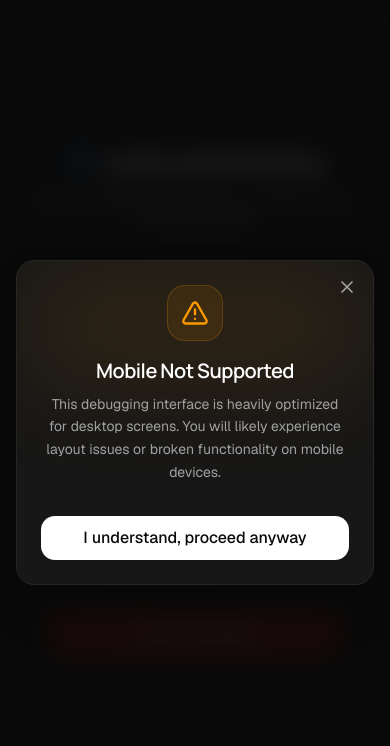
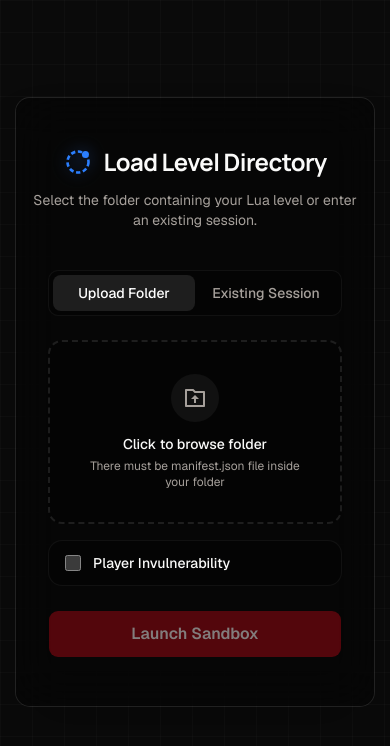
Before and after one commit to artiekra/pew-debug, a Next.js app in the folder frontend/: page / in a window 390 px wide. Shown: the top 746 px of the page. Built offline with nearby package versions, Linux system fonts and the light colour scheme.

Commit message:
optimize for mobile

```diff
--- a/frontend/app/layout.tsx
+++ b/frontend/app/layout.tsx
@@ -4,7 +4,6 @@ import "./globals.css"
 import { ThemeProvider } from "@/components/theme-provider"
 import { cn } from "@/lib/utils"
 import { TourProvider } from "@/components/tour"
-import { MobileWarning } from "@/components/mobile-warning"
 
 const manropeHeading = Manrope({
   subsets: ["latin"],
@@ -40,10 +39,7 @@ export default function RootLayout({
     >
       <body className="min-h-screen bg-neutral-950 font-sans text-neutral-50 selection:bg-primary/30">
         <ThemeProvider forcedTheme="dark">
-          <TourProvider>
-            {children}
-            <MobileWarning />
-          </TourProvider>
+          <TourProvider>{children}</TourProvider>
         </ThemeProvider>
       </body>
     </html>
--- a/frontend/components/SandboxView.tsx
+++ b/frontend/components/SandboxView.tsx
@@ -22,7 +22,51 @@ interface SandboxViewProps {
   gameUrl: string
 }
 
-const DEFAULT_LAYOUT: IJsonModel = {
+const MOBILE_LAYOUT: IJsonModel = {
+  global: {
+    tabEnableClose: true,
+    tabEnableRename: false,
+    tabSetEnableMaximize: true,
+    tabEnablePopout: true,
+    tabEnablePopoutFloatIcon: true,
+    tabEnablePopoutIcon: true,
+  },
+  borders: [],
+  layout: {
+    type: "row",
+    id: "root",
+    weight: 100,
+    children: [
+      {
+        type: "tabset",
+        weight: 100,
+        id: "sandbox-tabset",
+        children: [
+          {
+            type: "tab",
+            id: "sandbox-tab",
+            name: "Sandbox",
+            component: "sandbox",
+          },
+          {
+            type: "tab",
+            id: "memory-tab",
+            name: "Memory Tree",
+            component: "memory",
+          },
+          {
+            type: "tab",
+            id: "console-tab",
+            name: "Console",
+            component: "console",
+          },
+        ],
+      },
+    ],
+  },
+}
+
+const DESKTOP_LAYOUT: IJsonModel = {
   global: {
     tabEnableClose: true,
     tabEnableRename: false,
@@ -89,6 +133,39 @@ export const SandboxView = ({ gameUrl }: SandboxViewProps) => {
 
   const { setSteps, isTourCompleted, setIsTourCompleted } = useTour()
   const [isTourDialogOpen, setIsTourDialogOpen] = React.useState(false)
+  const [isPortrait, setIsPortrait] = useState(false)
+  const [isMobile, setIsMobile] = useState(false)
+
+  React.useEffect(() => {
+    if (typeof window === "undefined") return
+
+    const checkMobile = () => {
+      const mobile =
+        /Android|webOS|iPhone|iPad|iPod|BlackBerry|IEMobile|Opera Mini/i.test(
+          navigator.userAgent
+        )
+      const smallScreen = window.innerWidth <= 768
+      setIsMobile(mobile || smallScreen)
+      setIsPortrait(window.innerHeight > window.innerWidth)
+    }
+
+    checkMobile()
+    window.addEventListener("resize", checkMobile)
+
+    return () => window.removeEventListener("resize", checkMobile)
+  }, [])
+
+  React.useEffect(() => {
+    if (isMobile && isPortrait) {
+      if (
+        typeof screen !== "undefined" &&
+        screen.orientation &&
+        screen.orientation.lock
+      ) {
+        screen.orientation.lock("landscape").catch(() => {})
+      }
+    }
+  }, [isMobile, isPortrait])
 
   React.useEffect(() => {
     if (typeof window !== "undefined") {
@@ -168,7 +245,18 @@ export const SandboxView = ({ gameUrl }: SandboxViewProps) => {
     }
   }, [isTourCompleted])
 
-  const [model] = useState(() => Model.fromJson(DEFAULT_LAYOUT))
+  const [model] = useState(() => {
+    let isMobileDevice = false
+    if (typeof window !== "undefined") {
+      const mobile =
+        /Android|webOS|iPhone|iPad|iPod|BlackBerry|IEMobile|Opera Mini/i.test(
+          navigator.userAgent
+        )
+      const smallScreen = window.innerWidth <= 768
+      isMobileDevice = mobile || smallScreen
+    }
+    return Model.fromJson(isMobileDevice ? MOBILE_LAYOUT : DESKTOP_LAYOUT)
+  })
   const [, forceUpdate] = useState({})
   const tabStatesRef = React.useRef<Record<string, any>>({})
   const { showDebugInfo, pauseOnHoverOut } = useSettings()
@@ -334,10 +422,42 @@ export const SandboxView = ({ gameUrl }: SandboxViewProps) => {
       if (saved?.parentId && model.getNodeById(saved.parentId)) {
         targetId = saved.parentId
         location = DockLocation.CENTER
+      } else if (!isFloat && isMobile) {
+        const mainTabset = model.getNodeById("sandbox-tabset")
+        if (mainTabset) {
+          targetId = "sandbox-tabset"
+          location = DockLocation.CENTER
+        }
       }
 
       model.doAction(Actions.addTab(jsonNode, targetId, location, -1, true))
     }
+  }
+
+  if (isMobile && isPortrait) {
+    return (
+      <div className="flex h-[100dvh] w-full flex-col items-center justify-center bg-[var(--color-background)] p-6 text-center text-[var(--color-text)]">
+        <div className="mb-4 text-red-500">
+          <svg
+            className="h-12 w-12"
+            fill="none"
+            viewBox="0 0 24 24"
+            stroke="currentColor"
+          >
+            <path
+              strokeLinecap="round"
+              strokeLinejoin="round"
+              strokeWidth={2}
+              d="M12 18h.01M8 21h8a2 2 0 002-2V5a2 2 0 00-2-2H8a2 2 0 00-2 2v14a2 2 0 002 2z"
+            />
+          </svg>
+        </div>
+        <h2 className="mb-2 text-xl font-bold">Please Rotate Your Device</h2>
+        <p className="text-neutral-400">
+          The sandbox requires landscape mode to function correctly.
+        </p>
+      </div>
+    )
   }
 
   const hasSandbox = !!model.getNodeById("sandbox-tab")
--- a/frontend/components/mobile-warning.tsx
+++ /dev/null
@@ -1,95 +0,0 @@
-"use client"
-
-import { useState, useEffect } from "react"
-import { AlertTriangle, X } from "lucide-react"
-import { motion, AnimatePresence } from "motion/react"
-
-export function MobileWarning() {
-  const [show, setShow] = useState(false)
-  const [isMounted, setIsMounted] = useState(false)
-
-  useEffect(() => {
-    setIsMounted(true)
-    const dismissed = localStorage.getItem("mobile-warning-dismissed")
-    if (dismissed === "true") return
-
-    // Simple mobile detection by screen width and user agent
-    const isMobileDevice =
-      /Android|webOS|iPhone|iPad|iPod|BlackBerry|IEMobile|Opera Mini/i.test(
-        navigator.userAgent
-      )
-    const isSmallScreen = window.innerWidth <= 768
-
-    if (isMobileDevice || isSmallScreen) {
-      setShow(true)
-    }
-  }, [])
-
-  if (!isMounted) return null
-
-  const handleDismiss = () => {
-    localStorage.setItem("mobile-warning-dismissed", "true")
-    setShow(false)
-  }
-
-  return (
-    <AnimatePresence>
-      {show && (
-        <div className="fixed inset-0 z-[10000] flex items-center justify-center p-4">
-          {/* Backdrop */}
-          <motion.div
-            initial={{ opacity: 0 }}
-            animate={{ opacity: 1 }}
-            exit={{ opacity: 0 }}
-            className="absolute inset-0 bg-neutral-950/80 backdrop-blur-md"
-            onClick={handleDismiss}
-          />
-
-          {/* Modal */}
-          <motion.div
-            initial={{ opacity: 0, scale: 0.95, y: 20 }}
-            animate={{ opacity: 1, scale: 1, y: 0 }}
-            exit={{ opacity: 0, scale: 0.95, y: 20 }}
-            transition={{ type: "spring", bounce: 0, duration: 0.3 }}
-            className="relative w-full max-w-sm overflow-hidden rounded-2xl border border-neutral-800 bg-neutral-900 p-6 shadow-2xl"
-          >
-            {/* Ambient glow */}
-            <div className="pointer-events-none absolute top-0 left-1/2 h-32 w-full -translate-x-1/2 rounded-full bg-amber-500/10 blur-[50px]" />
-
-            <button
-              onClick={handleDismiss}
-              className="absolute top-4 right-4 z-10 text-neutral-400 transition-colors hover:text-white"
-              aria-label="Dismiss warning"
-            >
-              <X className="h-5 w-5" />
-            </button>
-
-            <div className="relative z-10 flex flex-col items-center space-y-4 text-center">
-              <div className="flex h-14 w-14 items-center justify-center rounded-2xl border border-amber-500/20 bg-amber-500/10 shadow-inner">
-                <AlertTriangle className="h-7 w-7 text-amber-500" />
-              </div>
-
-              <div className="space-y-2">
-                <h2 className="font-heading text-xl font-semibold tracking-tight text-white">
-                  Mobile Not Supported
-                </h2>
-                <p className="text-sm leading-relaxed text-neutral-400">
-                  This debugging interface is heavily optimized for desktop
-                  screens. You will likely experience layout issues or broken
-                  functionality on mobile devices.
-                </p>
-              </div>
-
-              <button
-                onClick={handleDismiss}
-                className="mt-4 w-full rounded-xl bg-white py-2.5 font-medium text-neutral-950 transition-colors hover:bg-neutral-200 focus-visible:ring-2 focus-visible:ring-amber-500 focus-visible:outline-none active:scale-[0.98]"
-              >
-                I understand, proceed anyway
-              </button>
-            </div>
-          </motion.div>
-        </div>
-      )}
-    </AnimatePresence>
-  )
-}
```
